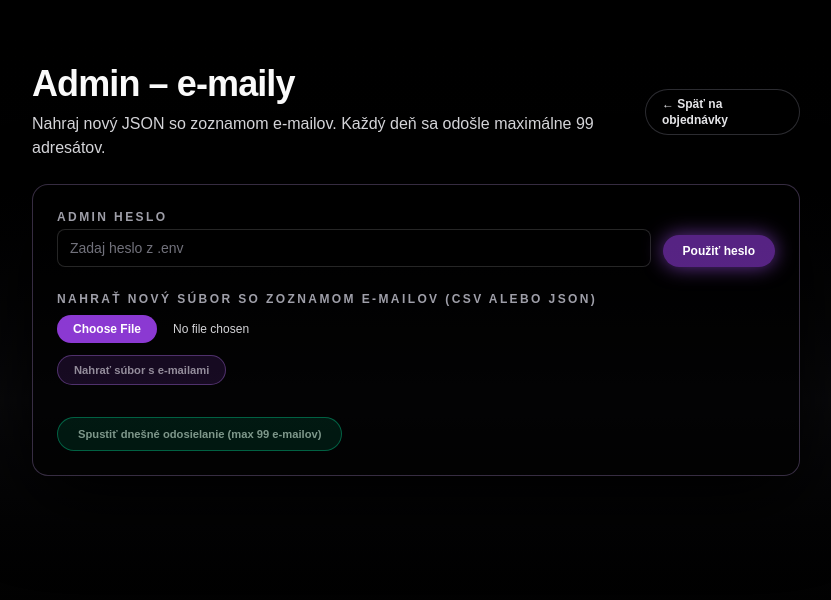
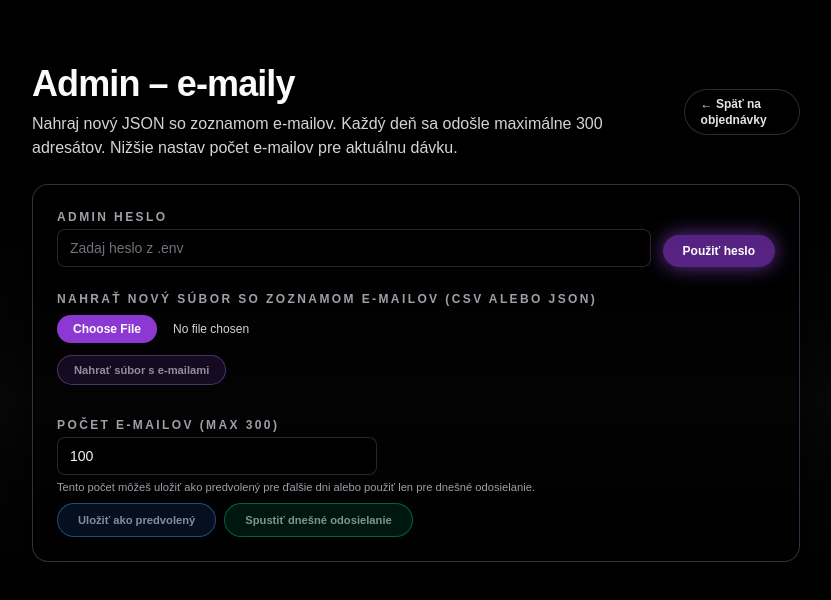
Before and after one commit to jakub-098/vweb, a Next.js app in the folder vweb/: page /admin/emails in a window 1280 px wide. Shown: the top 600 px of the page, without its empty margins (224-1055 px from the left). Built offline with nearby package versions, Linux system fonts and the light colour scheme; no server answers.

Commit message:
mailer expand

```diff
--- a/vweb/app/admin/emails/page.tsx
+++ b/vweb/app/admin/emails/page.tsx
@@ -25,6 +25,30 @@ export default function AdminEmailsPage() {
     stopRequested?: boolean;
   } | null>(null);
   const [now, setNow] = useState<Date>(new Date());
+  const [sendLimit, setSendLimit] = useState<number>(100);
+  const [savingLimit, setSavingLimit] = useState(false);
+
+  async function fetchConfig(pw: string) {
+    try {
+      const res = await fetch("/api/admin/email-config", {
+        headers: {
+          "x-admin-password": pw,
+        },
+      });
+
+      if (!res.ok) return;
+
+      const data = await res.json();
+      if (!data.success) return;
+
+      const value = Number(data.defaultDailyLimit);
+      if (Number.isFinite(value) && value > 0) {
+        setSendLimit(Math.min(300, Math.max(1, Math.floor(value))));
+      }
+    } catch (err) {
+      console.error("Failed to load email config", err);
+    }
+  }
 
   async function fetchEmailInfo(pw: string) {
     try {
@@ -107,6 +131,7 @@ export default function AdminEmailsPage() {
       setPassword(stored);
       fetchEmailInfo(stored);
       fetchStatus(stored);
+      fetchConfig(stored);
     }
   }, []);
 
@@ -129,6 +154,7 @@ export default function AdminEmailsPage() {
     }
     await fetchEmailInfo(password);
 		await fetchStatus(password);
+    await fetchConfig(password);
   };
 
   const handleUpload = async () => {
@@ -175,6 +201,10 @@ export default function AdminEmailsPage() {
 
   const handleSend = async () => {
     if (!password || sending) return;
+    if (!sendLimit || sendLimit <= 0) {
+      setSendResult("Zadaj prosím platný počet e-mailov na odoslanie.");
+      return;
+    }
     try {
       setSending(true);
       setSendResult(null);
@@ -184,7 +214,9 @@ export default function AdminEmailsPage() {
         method: "POST",
         headers: {
           "x-admin-password": password,
+          "Content-Type": "application/json",
         },
+        body: JSON.stringify({ limit: sendLimit }),
       });
 
       const data = await res.json();
@@ -251,6 +283,52 @@ export default function AdminEmailsPage() {
     }
   };
 
+  const handleSaveLimit = async () => {
+    if (!password) return;
+    if (!sendLimit || sendLimit <= 0) {
+      setSendResult("Zadaj prosím platný počet e-mailov na uloženie.");
+      return;
+    }
+
+    try {
+      setSavingLimit(true);
+      setSendResult(null);
+
+      const res = await fetch("/api/admin/email-config", {
+        method: "POST",
+        headers: {
+          "x-admin-password": password,
+          "Content-Type": "application/json",
+        },
+        body: JSON.stringify({ defaultDailyLimit: sendLimit }),
+      });
+
+      const data = await res.json();
+
+      if (res.status === 401) {
+        setSendResult("Nesprávne admin heslo pre uloženie nastavení.");
+        return;
+      }
+
+      if (!res.ok || !data.success) {
+        setSendResult(data.error || "Nepodarilo sa uložiť počet e-mailov.");
+        return;
+      }
+
+      const value = Number(data.defaultDailyLimit);
+      if (Number.isFinite(value) && value > 0) {
+        setSendLimit(Math.min(300, Math.max(1, Math.floor(value))));
+      }
+
+      setSendResult("Predvolený počet e-mailov bol úspešne uložený.");
+    } catch (err) {
+      console.error("Failed to save email limit", err);
+      setSendResult("Pri ukladaní počtu e-mailov nastala chyba.");
+    } finally {
+      setSavingLimit(false);
+    }
+  };
+
   function formatDuration(startedAt: string | null): string {
     if (!startedAt) return "0:00";
     const start = new Date(startedAt).getTime();
@@ -270,7 +348,7 @@ export default function AdminEmailsPage() {
               Admin – e-maily
             </h1>
             <p className="mt-2 text-sm text-zinc-300 sm:text-base">
-              Nahraj nový JSON so zoznamom e-mailov. Každý deň sa odošle maximálne 99 adresátov.
+              Nahraj nový JSON so zoznamom e-mailov. Každý deň sa odošle maximálne 300 adresátov. Nižšie nastav počet e-mailov pre aktuálnu dávku.
             </p>
           </div>
           <Link
@@ -389,6 +467,38 @@ export default function AdminEmailsPage() {
           </div>
 
           <div className="mt-8 space-y-2">
+            <div>
+              <label className="block text-xs font-semibold uppercase tracking-[0.2em] text-zinc-400">
+                Počet e-mailov (max 300)
+              </label>
+              <input
+                type="number"
+                min={1}
+                max={300}
+                className="mt-1 w-full max-w-xs rounded-lg border border-white/15 bg-black/60 px-3 py-2 text-sm text-zinc-100 placeholder:text-zinc-500 focus:border-purple-400 focus:outline-none"
+                value={sendLimit}
+                onChange={(e) => {
+                  const value = parseInt(e.target.value, 10);
+                  if (Number.isNaN(value)) {
+                    setSendLimit(0);
+                  } else {
+                    setSendLimit(Math.min(300, Math.max(1, value)));
+                  }
+                }}
+              />
+              <p className="mt-1 text-[0.7rem] text-zinc-400">
+                Tento počet môžeš uložiť ako predvolený pre ďalšie dni alebo použiť len pre dnešné odosielanie.
+              </p>
+            </div>
+            <div className="flex flex-wrap items-center gap-2">
+              <button
+                type="button"
+                onClick={handleSaveLimit}
+                disabled={!password || savingLimit}
+                className="inline-flex items-center rounded-full border border-blue-400/70 bg-blue-500/20 px-5 py-2 text-[0.7rem] font-semibold text-blue-100 hover:bg-blue-500/30 disabled:cursor-not-allowed disabled:opacity-60"
+              >
+                {savingLimit ? "Ukladám..." : "Uložiť ako predvolený"}
+              </button>
             <button
               type="button"
               onClick={handleSend}
@@ -397,8 +507,9 @@ export default function AdminEmailsPage() {
             >
               {sending
                 ? "Odosielam e-maily..."
-                : "Spustiť dnešné odosielanie (max 99 e-mailov)"}
+                : "Spustiť dnešné odosielanie"}
             </button>
+            </div>
             {status?.status === "running" && (
               <button
                 type="button"
--- /dev/null
+++ b/vweb/app/api/admin/email-config/route.ts
@@ -0,0 +1,72 @@
+import { NextResponse } from "next/server";
+import path from "path";
+import fs from "fs/promises";
+
+function checkAdminPassword(request: Request): boolean {
+  const configured = process.env.PASSWORD;
+  if (!configured) return false;
+  const header = request.headers.get("x-admin-password") ?? "";
+  return header === configured;
+}
+
+const ROOT_DIR = process.cwd();
+const CONFIG_PATH = path.join(ROOT_DIR, "data", "email-config.json");
+const MAX_DAILY_LIMIT = 300;
+const FALLBACK_DEFAULT_LIMIT = 100;
+
+async function readConfig() {
+  try {
+    const raw = await fs.readFile(CONFIG_PATH, "utf8");
+    const data = JSON.parse(raw);
+    const value = Number(data?.defaultDailyLimit);
+    if (!Number.isFinite(value) || value <= 0) {
+      return FALLBACK_DEFAULT_LIMIT;
+    }
+    return Math.min(MAX_DAILY_LIMIT, Math.floor(value));
+  } catch {
+    return FALLBACK_DEFAULT_LIMIT;
+  }
+}
+
+async function writeConfig(limit: number) {
+  const safeLimit = Math.min(MAX_DAILY_LIMIT, Math.max(1, Math.floor(limit)));
+  const payload = { defaultDailyLimit: safeLimit };
+  await fs.mkdir(path.dirname(CONFIG_PATH), { recursive: true });
+  await fs.writeFile(CONFIG_PATH, JSON.stringify(payload, null, 2), "utf8");
+  return safeLimit;
+}
+
+export async function GET(request: Request) {
+  if (!checkAdminPassword(request)) {
+    return NextResponse.json({ success: false, error: "Unauthorized" }, { status: 401 });
+  }
+
+  const limit = await readConfig();
+  return NextResponse.json({ success: true, defaultDailyLimit: limit });
+}
+
+export async function POST(request: Request) {
+  if (!checkAdminPassword(request)) {
+    return NextResponse.json({ success: false, error: "Unauthorized" }, { status: 401 });
+  }
+
+  try {
+    const body = await request.json();
+    const rawLimit = Number(body?.defaultDailyLimit ?? body?.limit);
+    if (!Number.isFinite(rawLimit) || rawLimit <= 0) {
+      return NextResponse.json(
+        { success: false, error: "Neplatný počet e-mailov." },
+        { status: 400 }
+      );
+    }
+
+    const savedLimit = await writeConfig(rawLimit);
+    return NextResponse.json({ success: true, defaultDailyLimit: savedLimit });
+  } catch (error) {
+    console.error("Failed to update email-config", error);
+    return NextResponse.json(
+      { success: false, error: "Nepodarilo sa uložiť konfiguráciu e-mailov." },
+      { status: 500 }
+    );
+  }
+}
--- a/vweb/app/api/admin/send-emails/route.ts
+++ b/vweb/app/api/admin/send-emails/route.ts
@@ -25,9 +25,15 @@ const mgClient = mailgun.client({
 const ROOT_DIR = process.cwd();
 const STATUS_JSON_PATH = path.join(ROOT_DIR, "data", "emails-status.json");
 const HTML_PATH = path.join(ROOT_DIR, "public", "reachout.html");
-const DAILY_LIMIT = 99;
-const MIN_DELAY_MS = 3 * 60 * 1000; // 3 min
-const MAX_DELAY_MS = 7 * 60 * 1000; // 7 min
+const MAX_DAILY_LIMIT = 300;
+const CONFIG_PATH = path.join(ROOT_DIR, "data", "email-config.json");
+const TWELVE_HOURS_MS = 12 * 60 * 60 * 1000;
+
+const FROM_ADDRESSES = [
+  "Vweb <team@vweb.tech>",
+  "Jakub z Vweb.sk <jakub@vweb.tech>",
+  "Martin z Vweb.sk <martin@vweb.tech>",
+] as const;
 
 async function writeStatus(partial: any) {
   const now = new Date().toISOString();
@@ -87,6 +93,20 @@ function randomDelayMs(minMs: number, maxMs: number) {
   return Math.floor(minMs + Math.random() * (maxMs - minMs));
 }
 
+async function readDefaultDailyLimit(): Promise<number> {
+  try {
+    const raw = await fs.readFile(CONFIG_PATH, "utf8");
+    const data = JSON.parse(raw);
+    const value = Number(data?.defaultDailyLimit);
+    if (!Number.isFinite(value) || value <= 0) {
+      return 100;
+    }
+    return Math.min(MAX_DAILY_LIMIT, Math.floor(value));
+  } catch {
+    return 100;
+  }
+}
+
 export async function POST(request: Request) {
   try {
     if (!checkAdminPassword(request)) {
@@ -103,10 +123,28 @@ export async function POST(request: Request) {
     const html = await readHtml();
     const subject = process.env.AUTO_MAIL_SUBJECT || "web bez zbytočných starostí";
 
-    // Load up to DAILY_LIMIT pending emails from the mails table
+    // Read optional limit from request body (number of emails to send in this session)
+    let requestedLimit: number | null = null;
+    try {
+      const body = await request.json();
+      if (body && typeof body.limit === "number" && Number.isFinite(body.limit)) {
+        requestedLimit = Math.max(1, Math.floor(body.limit));
+      }
+    } catch {
+      // Body might be empty or invalid JSON – ignore and use defaults
+      requestedLimit = null;
+    }
+
+    const storedDefaultLimit = await readDefaultDailyLimit();
+    const perSessionLimit = Math.min(
+      MAX_DAILY_LIMIT,
+      requestedLimit ?? storedDefaultLimit
+    );
+
+    // Load up to perSessionLimit pending emails from the mails table
     const [rows] = await pool.query<any[]>(
       "SELECT id, mail FROM mails WHERE status = 'pending' ORDER BY id ASC LIMIT ?",
-      [DAILY_LIMIT]
+      [perSessionLimit]
     );
 
     const emails = (rows as any[]).map((row) => ({
@@ -145,6 +183,18 @@ export async function POST(request: Request) {
     let sent = 0;
     let failed = 0;
 
+    // Compute variable delay so that all emails are sent within ~12 hours.
+    const totalToSend = emails.length;
+    const baseDelayMs = Math.max(
+      Math.floor(TWELVE_HOURS_MS / Math.max(totalToSend, 1)),
+      60 * 1000
+    );
+    const minDelayMs = Math.floor(baseDelayMs * 0.5);
+    const maxDelayMs = Math.floor(baseDelayMs * 1.5);
+
+    // Initialize sender rotation
+    let fromIndex = Math.floor(Math.random() * FROM_ADDRESSES.length);
+
     await writeStatus({
       status: "running",
       total: emails.length,
@@ -164,8 +214,16 @@ export async function POST(request: Request) {
       const email = emails[index];
       const to = email.mail;
       try {
+        // Rotate between sender addresses with slight randomness
+        if (Math.random() < 0.3) {
+          fromIndex = Math.floor(Math.random() * FROM_ADDRESSES.length);
+        } else {
+          fromIndex = (fromIndex + 1) % FROM_ADDRESSES.length;
+        }
+        const fromAddress = FROM_ADDRESSES[fromIndex];
+
         await mgClient.messages.create(mailgunDomain, {
-          from: "Vweb <team@vweb.tech>",
+          from: fromAddress,
           to: [to],
           subject,
           html,
@@ -182,7 +240,7 @@ export async function POST(request: Request) {
 
       // Add 3–7 min delay between sends, except after the last one
       if (index < emails.length - 1) {
-        const delay = randomDelayMs(MIN_DELAY_MS, MAX_DELAY_MS);
+        const delay = randomDelayMs(minDelayMs, maxDelayMs);
         await sleep(delay);
       }
     }
--- a/vweb/app/components/happy-customers.tsx
+++ b/vweb/app/components/happy-customers.tsx
@@ -4,7 +4,7 @@ import Image from "next/image";
 import { projects } from "@/data/reviews";
 
 export default function HappyCustomers() {
-  const items = [0, 1, 2, 3, 4] as const;
+  const items = [0, 1, 2, 3, 4, 5] as const;
 
   return (
     <div className="customers-marquee-container mb-12 mt-4 w-full max-w-6xl px-4 sm:mb-16 sm:px-6">
--- a/vweb/app/layout.tsx
+++ b/vweb/app/layout.tsx
@@ -18,7 +18,7 @@ const FB_PIXEL_ID = process.env.NEXT_PUBLIC_FB_PIXEL_ID;
 export const metadata: Metadata = {
   title: "Váš Web",
   description:
-    "Váš Web – tvorba moderných, responzívnych webov a e‑shopov do 24 hodín s jasným procesom od nápadu po hotové riešenie.",
+    "Váš Web – tvorba moderných, responzívnych prezentačných webov do 24 hodín. Všetky naše balíky obsahujú Doménu, Hosting aj Emaily. Pozrite si naše balíky a vyberte ten pravý pre vás.",
   metadataBase: new URL("https://www.vweb.sk"),
   themeColor: "#000000",
   icons: {
@@ -29,7 +29,7 @@ export const metadata: Metadata = {
   openGraph: {
     title: "Váš Web – Moderný web do 24 hodín",
     description:
-      "Váš Web stavia moderné, rýchle a responzívne weby a e‑shopy do 24 hodín. Pozri si proces, ponuku a kontakt na jednej stránke.",
+      "Váš Web stavia moderné, rýchle a responzívne weby do 24 hodín. Pozrite si naše balíky a vyberre ten pravý pre vás.",
     url: "https://www.vweb.sk",
     locale: "sk_SK",
     type: "website",
--- /dev/null
+++ b/vweb/data/email-config.json
@@ -0,0 +1,3 @@
+{
+  "defaultDailyLimit": 120
+}
```
